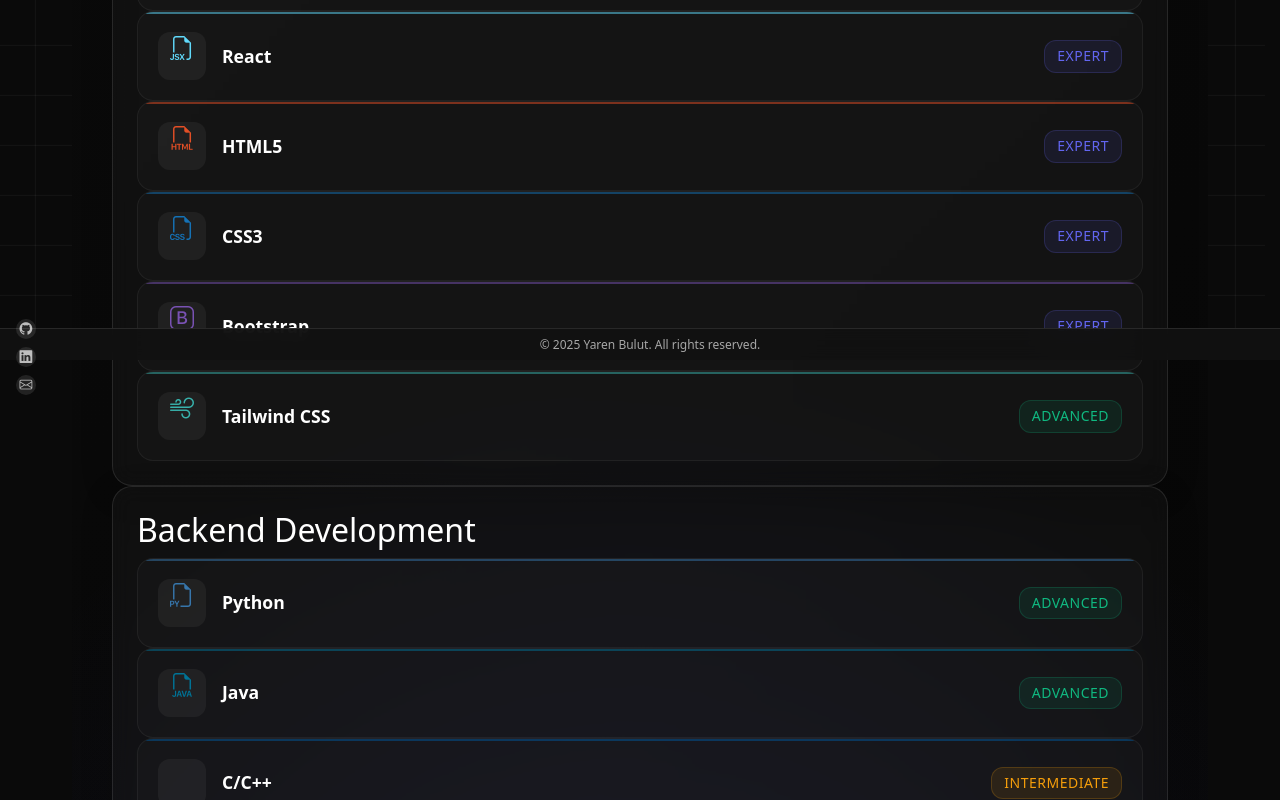
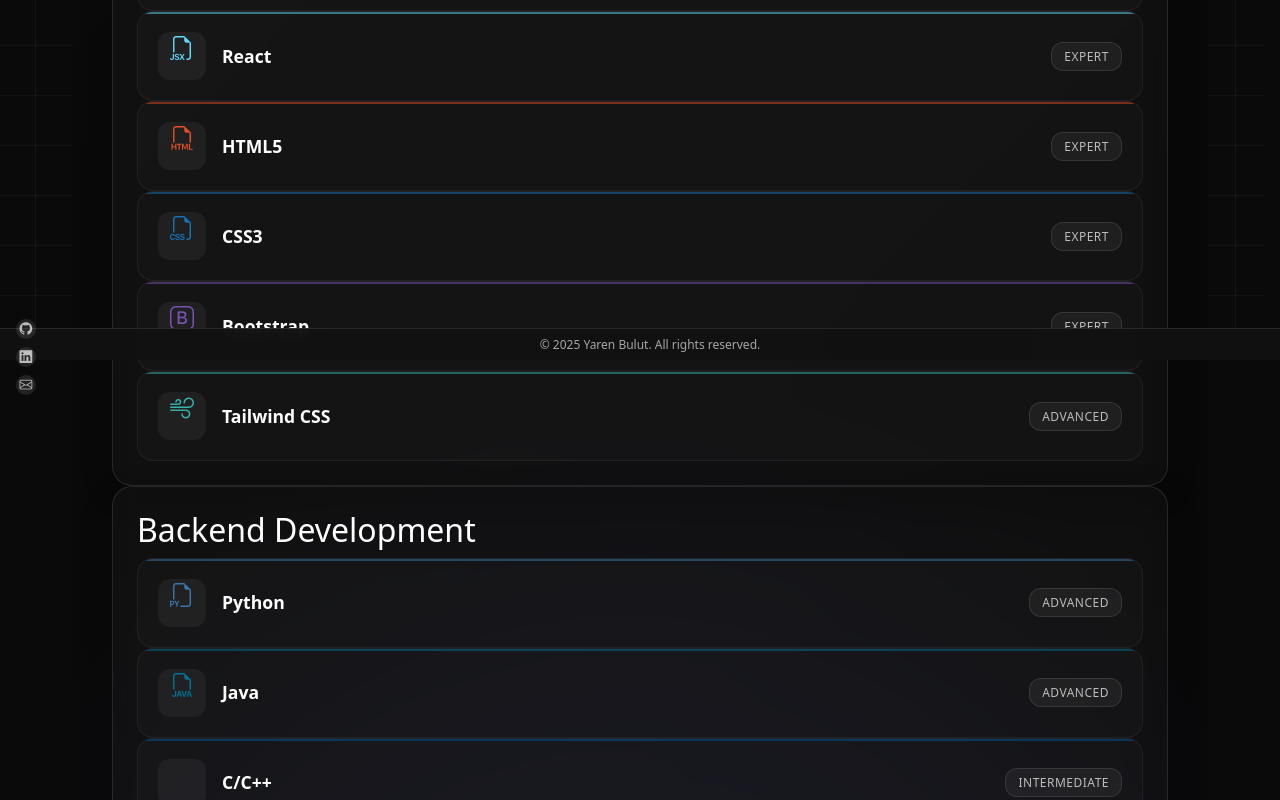
Before and after one commit to yarenbulut/myPortfolio, a React (Vite) app: page /skills in a window 1280 px wide. Shown: the part 440-1240 px from the top of the page. Built offline with nearby package versions, Linux system fonts and the light colour scheme; the HTML template or start-up script is replaced by a standard one.

Commit message:
Simplify skill level badges with a consistent design

```diff
--- a/src/pages/skills/index.tsx
+++ b/src/pages/skills/index.tsx
@@ -114,7 +114,7 @@
                       </div>
                       <div className="skill-info">
                         <h3 className="skill-name">{skill.name}</h3>
-                        <div className={`skill-level ${skill.level.toLowerCase()}`}>
+                        <div className="skill-level">
                           {skill.level}
                         </div>
                       </div>
--- a/src/pages/skills/style.css
+++ b/src/pages/skills/style.css
@@ -96,36 +96,15 @@
 }
 
 .skill-level {
-  font-size: 0.875rem;
+  font-size: 0.75rem;
   font-weight: 500;
   padding: 0.25rem 0.75rem;
   border-radius: 12px;
   text-transform: uppercase;
   letter-spacing: 0.5px;
-}
-
-.skill-level.beginner {
-  background: rgba(239, 68, 68, 0.1);
-  color: #ef4444;
-  border: 1px solid rgba(239, 68, 68, 0.2);
-}
-
-.skill-level.intermediate {
-  background: rgba(245, 158, 11, 0.1);
-  color: #f59e0b;
-  border: 1px solid rgba(245, 158, 11, 0.2);
-}
-
-.skill-level.advanced {
-  background: rgba(16, 185, 129, 0.1);
-  color: #10b981;
-  border: 1px solid rgba(16, 185, 129, 0.2);
-}
-
-.skill-level.expert {
-  background: rgba(99, 102, 241, 0.1);
-  color: #6366f1;
-  border: 1px solid rgba(99, 102, 241, 0.2);
+  background: rgba(255, 255, 255, 0.05);
+  color: var(--text-secondary);
+  border: 1px solid rgba(255, 255, 255, 0.1);
 }
 
 @media (max-width: 768px) {
@@ -173,7 +152,7 @@
   }
 
   .skill-level {
-    font-size: 0.75rem;
+    font-size: 0.7rem;
     padding: 0.2rem 0.5rem;
   }
 }
```
